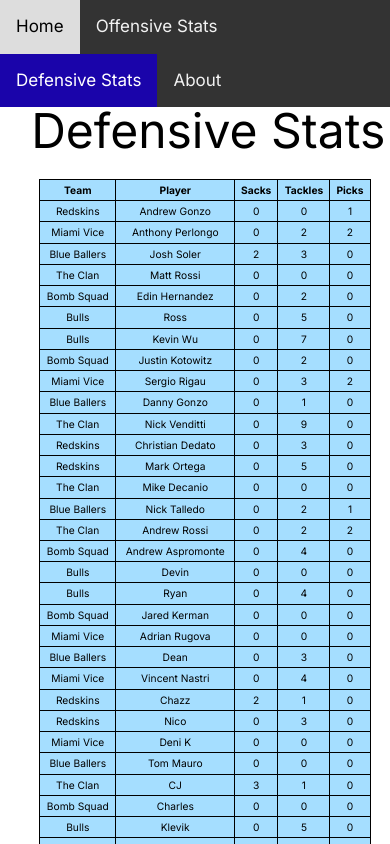
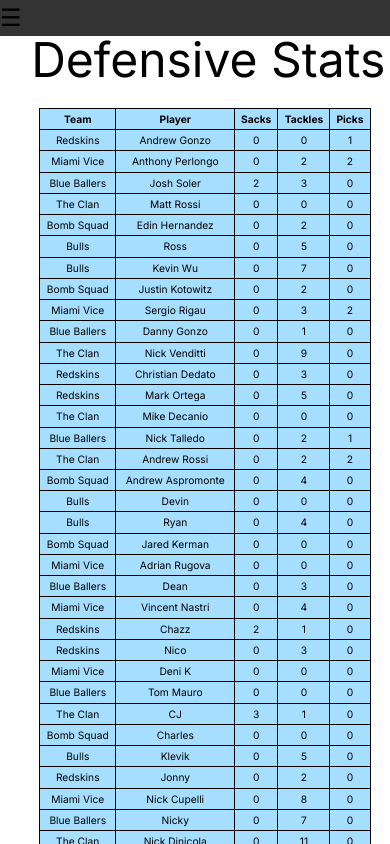
Before and after one commit to NickTalledo/HFL, a Next.js app: page /defense in a window 390 px wide. Shown: the top 844 px of the page. Built offline with nearby package versions, Linux system fonts and the light colour scheme.

Commit message:
mobile layout2

```diff
--- a/app/globals.css
+++ b/app/globals.css
@@ -40,6 +40,38 @@
   .topnav {
     background-color: #333;
     overflow: hidden;
+  }
+  .hamburger {
+    display: none;
+    font-size: 1.5em;
+    background: none;
+    border: none;
+  }
+
+  .navlinks {
+    display: flex;
+    gap: 1em;
+  }
+
+  .navlinks a {
+    text-decoration: none;
+    color: black;
+  }
+
+  @media (max-width: 600px) {
+    .hamburger {
+      display: block;
+    }
+
+    .navlinks {
+      display: none;
+      flex-direction: column;
+      gap: 0.5em;
+    }
+
+    .navlinks.show {
+      display: flex;
+    }
   }
 
   .topnav a {
@@ -191,13 +223,13 @@
     }
 
     .h2 {
-      padding-left: 35%;
+      padding-left: 30%;
       font-size: 1.2em;
     }
 
     table {
       width: 50%;
-      margin-left: 30%;
+      margin-left: 25%;
       font-size: 0.8em;
     }
     .table2 {
--- a/components/About.jsx
+++ b/components/About.jsx
@@ -1,17 +1,27 @@
 "use client";
 import Footer from "./Footer";
 import React from "react";
+import { useState } from "react";
+const About = () => {
+  const [isOpen, setIsOpen] = useState(false);
 
-const About = () => {
+  const toggleMenu = () => {
+    setIsOpen(!isOpen);
+  };
   return (
     <div>
       <div className="topnav">
+        <button onClick={toggleMenu} className="hamburger">
+          ☰
+        </button>
+        <nav className={`navlinks ${isOpen ? "show" : ""}`}>
           <a href="/homepage">Home</a>
           <a href="/offense">Offensive Stats</a>
           <a href="/defense">Defensive Stats</a>
           <a className="active" href="/about">
             About
           </a>
+        </nav>
       </div>
 
       <div className="grid grid-cols-1 md:grid-cols-2 gap-4 justify-items-center pt-10">
@@ -20,7 +30,7 @@ const About = () => {
             A little about us
           </p>
           <br />
-          <p style={{ paddingLeft: "8%" }}>
+          <p style={{ paddingLeft: "5%" }}>
             Welcome to our vibrant and passionate flag football league!
             We&apos;re a group of friends who decided to take our love for
             football to another level, creating an exciting space where we could
--- a/components/Defense.jsx
+++ b/components/Defense.jsx
@@ -3,17 +3,27 @@
 import { dStats } from "@/utils/dStats";
 import Dstats from "./Dstats";
 import Footer from "./Footer";
+import { useState } from "react";
+const Defense = () => {
+  const [isOpen, setIsOpen] = useState(false);
 
-const Defense = () => {
+  const toggleMenu = () => {
+    setIsOpen(!isOpen);
+  };
   return (
     <div>
       <div className="topnav">
+        <button onClick={toggleMenu} className="hamburger">
+          ☰
+        </button>
+        <nav className={`navlinks ${isOpen ? "show" : ""}`}>
           <a href="/homepage">Home</a>
           <a href="/offense">Offensive Stats</a>
           <a className="active" href="/defense">
             Defensive Stats
           </a>
           <a href="/about">About</a>
+        </nav>
       </div>
       <p style={{ paddingLeft: "8%" }} className="h1">
         Defensive Stats
--- a/components/Header.jsx
+++ b/components/Header.jsx
@@ -1,14 +1,27 @@
 "use client";
 
+import { useState } from "react";
+
 const Header = () => {
+  const [isOpen, setIsOpen] = useState(false);
+
+  const toggleMenu = () => {
+    setIsOpen(!isOpen);
+  };
+
   return (
     <div className="topnav">
+      <button onClick={toggleMenu} className="hamburger">
+        ☰
+      </button>
+      <nav className={`navlinks ${isOpen ? "show" : ""}`}>
         <a className="active" href="/homepage">
           Home
         </a>
         <a href="/offense">Offensive Stats</a>
         <a href="/defense">Defensive Stats</a>
         <a href="/about">About</a>
+      </nav>
     </div>
   );
 };
--- a/components/Offense.jsx
+++ b/components/Offense.jsx
@@ -5,17 +5,27 @@ import Footer from "./Footer";
 import Ostats from "./Ostats";
 import Qbstats from "./Qbstats";
 import { qbStats } from "@/utils/qbStats";
+import { useState } from "react";
+const Offense = () => {
+  const [isOpen, setIsOpen] = useState(false);
 
-const Offense = () => {
+  const toggleMenu = () => {
+    setIsOpen(!isOpen);
+  };
   return (
     <div>
       <div className="topnav">
+        <button onClick={toggleMenu} className="hamburger">
+          ☰
+        </button>
+        <nav className={`navlinks ${isOpen ? "show" : ""}`}>
           <a href="/homepage">Home</a>
           <a className="active" href="/offense">
             Offensive Stats
           </a>
           <a href="/defense">Defensive Stats</a>
           <a href="/about">About</a>
+        </nav>
       </div>
       <p style={{ paddingLeft: "8%" }} className="h1">
         Quarterback Offensive Stats
--- a/components/Qbstats.jsx
+++ b/components/Qbstats.jsx
@@ -28,7 +28,7 @@ const Qbstats = ({ qbStats }) => {
             <th>Player</th>
             <th>
               <button onClick={() => handleSort("completions")}>
-                Completions{" "}
+                Comps{" "}
                 {sortKey === "completions" && (sortOrder === 1 ? "↓" : "↑")}
               </button>
             </th>
```
Lines whose indentation alone changed are shown as unchanged.
